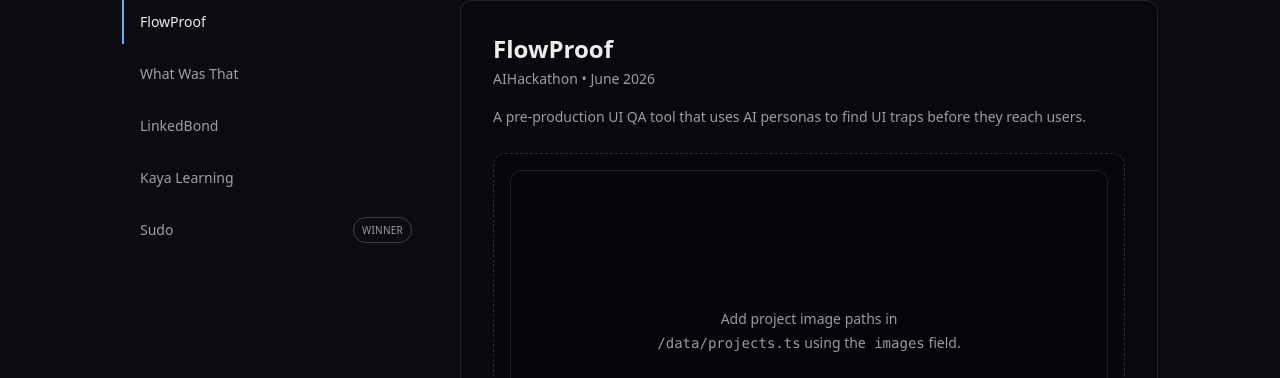
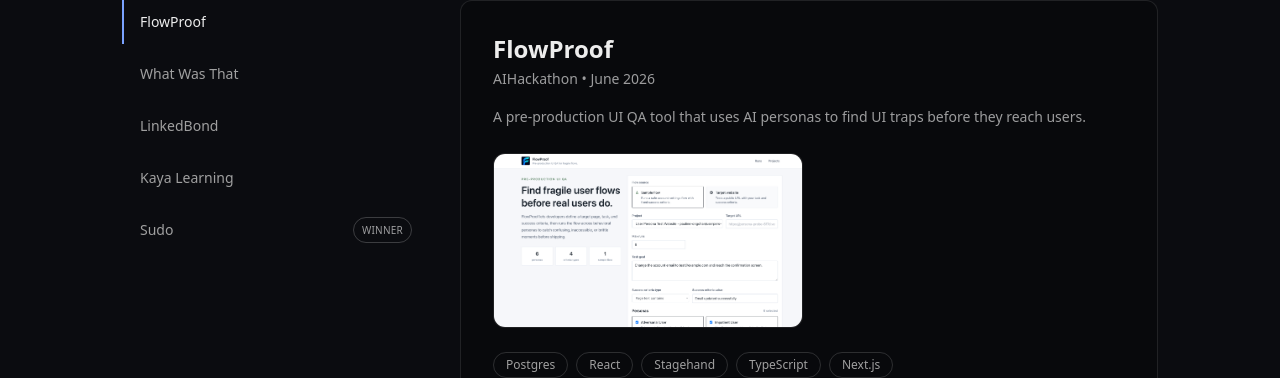
Before and after one commit to pauline-ongchan/portfoliov-2, a Next.js app: page / in a window 1280 px wide. Shown: the part 1838-2216 px from the top of the page. Built offline with nearby package versions, Linux system fonts and the light colour scheme.

Commit message:
Add FlowProof project image

```diff
--- a/data/projects.ts
+++ b/data/projects.ts
@@ -28,6 +28,7 @@ export const projects: Project[] = [
     subtitle: 'AIHackathon • June 2026',
     overview:
       'A pre-production UI QA tool that uses AI personas to find UI traps before they reach users.',
+    images: ['/flowproof.png'],
     tech: ['Postgres', 'React', 'Stagehand', 'TypeScript', 'Next.js'],
     links: {
       github: 'https://github.com/pauline-ongchan/persona_probe',
```
Also changed, not shown: public/flowproof.png (added).
